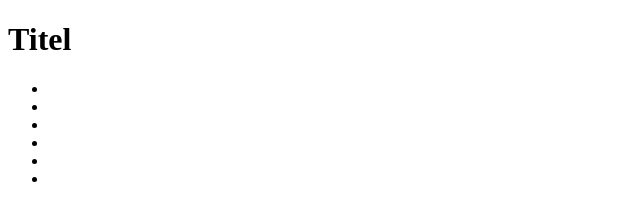
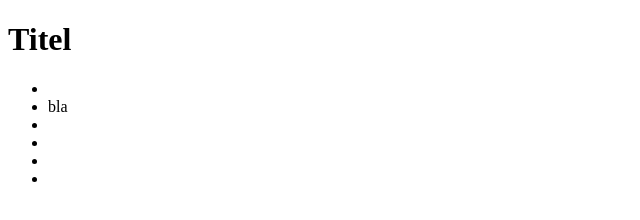
Before and after one commit to zwergi/ps_ws14, a plain HTML site: page index.html in a window 1280 px wide. Shown: the full height of the page, 0-640 px from the left. Drawn offline with Linux system fonts and the light colour scheme.

Commit message:
update liste

```diff
--- a/index.html
+++ b/index.html
@@ -10,7 +10,7 @@
 
    <ul>
    		<li></li>
-   		<li></li>
+   		<li>bla</li>
    		<li></li>
    		<li></li>
    		<li></li>
```
